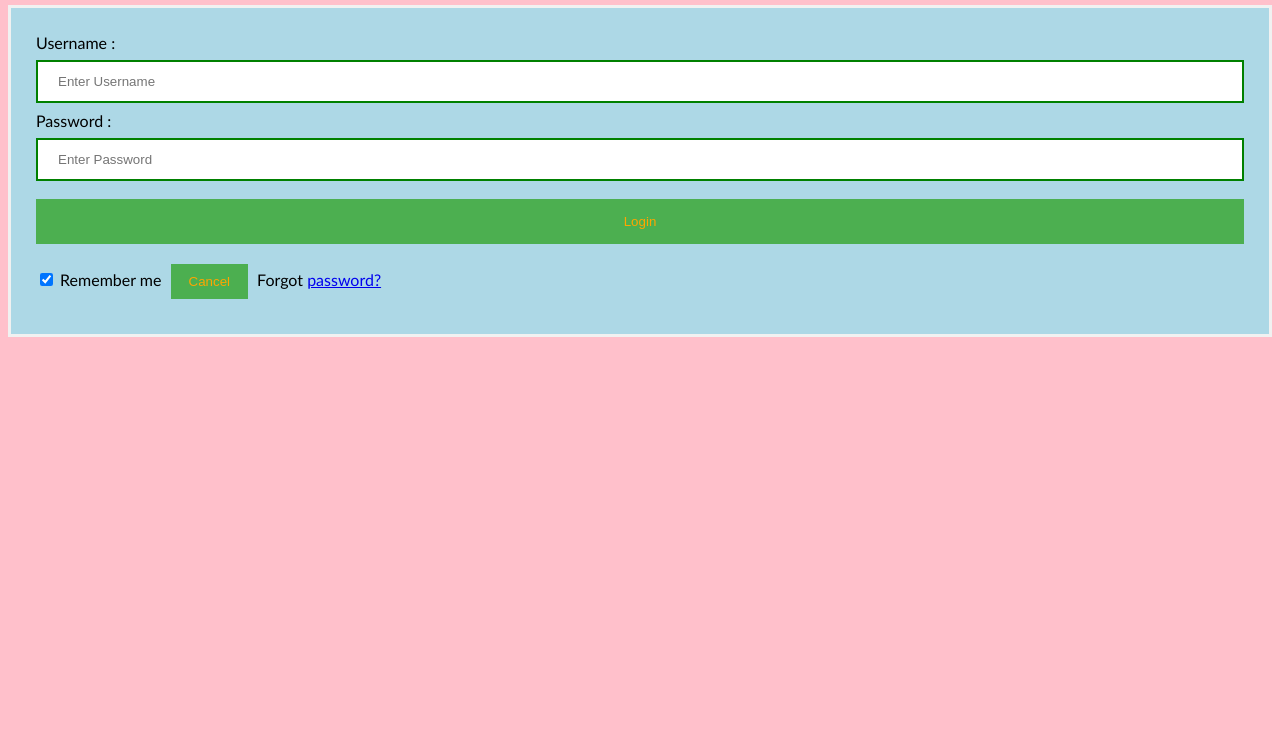
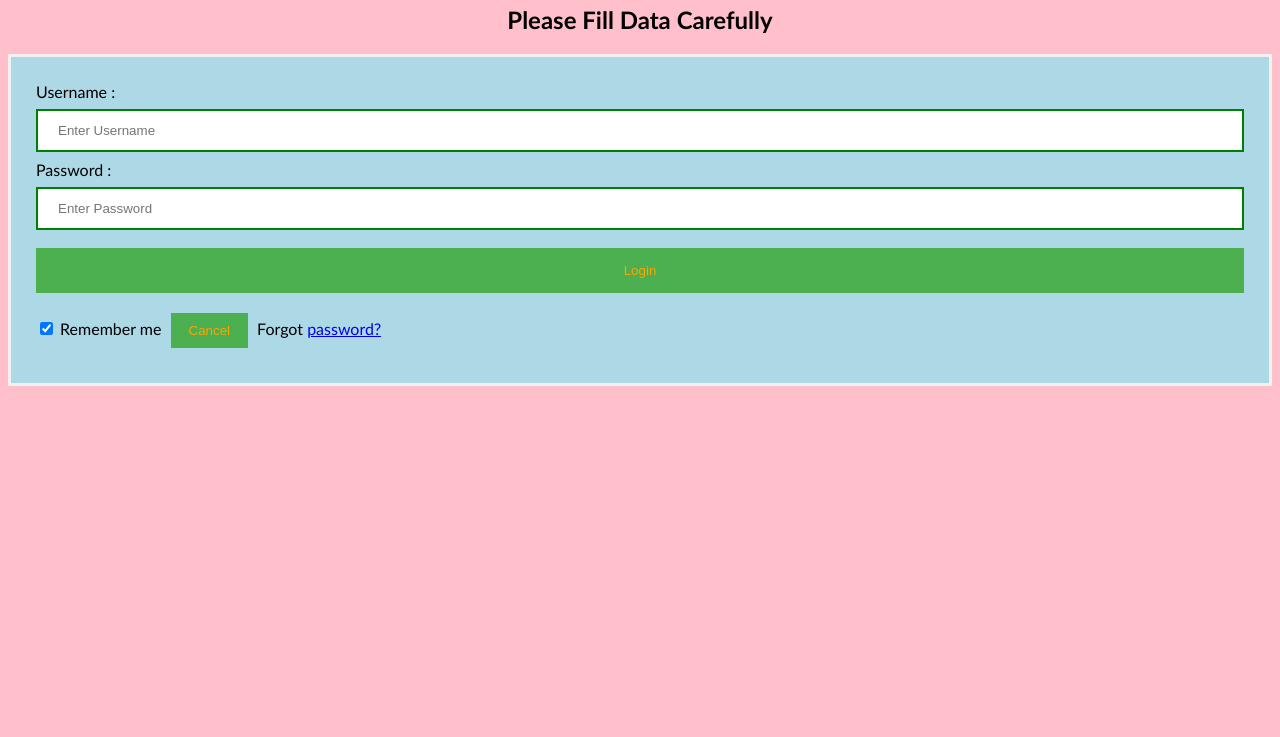
Before and after one commit to sujataoak799/git-1092022, a plain HTML site: page index.html in a window 1280 px wide. Shown: the part 63-800 px from the top of the page. Drawn offline with Linux system fonts and the light colour scheme.

Commit message:
updated information to fill form carefully

```diff
--- a/index.html
+++ b/index.html
@@ -45,6 +45,7 @@ button {
 </head>
 <body>
     <center> <h1> Student Registration Login Form </h1> </center>
+    <center> <h2>Please Fill Data Carefully </h2> </center>
     <form>
         <div class="container">
             <label>Username : </label>
```
